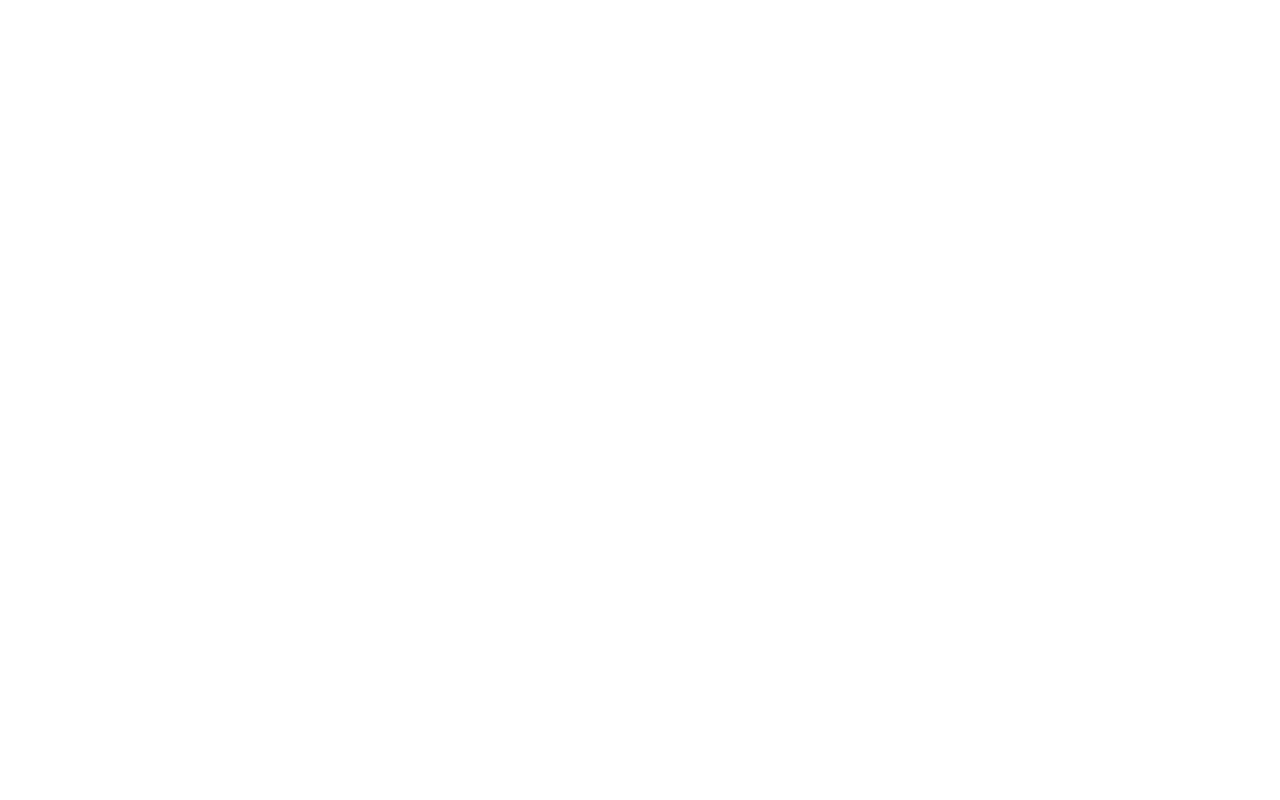
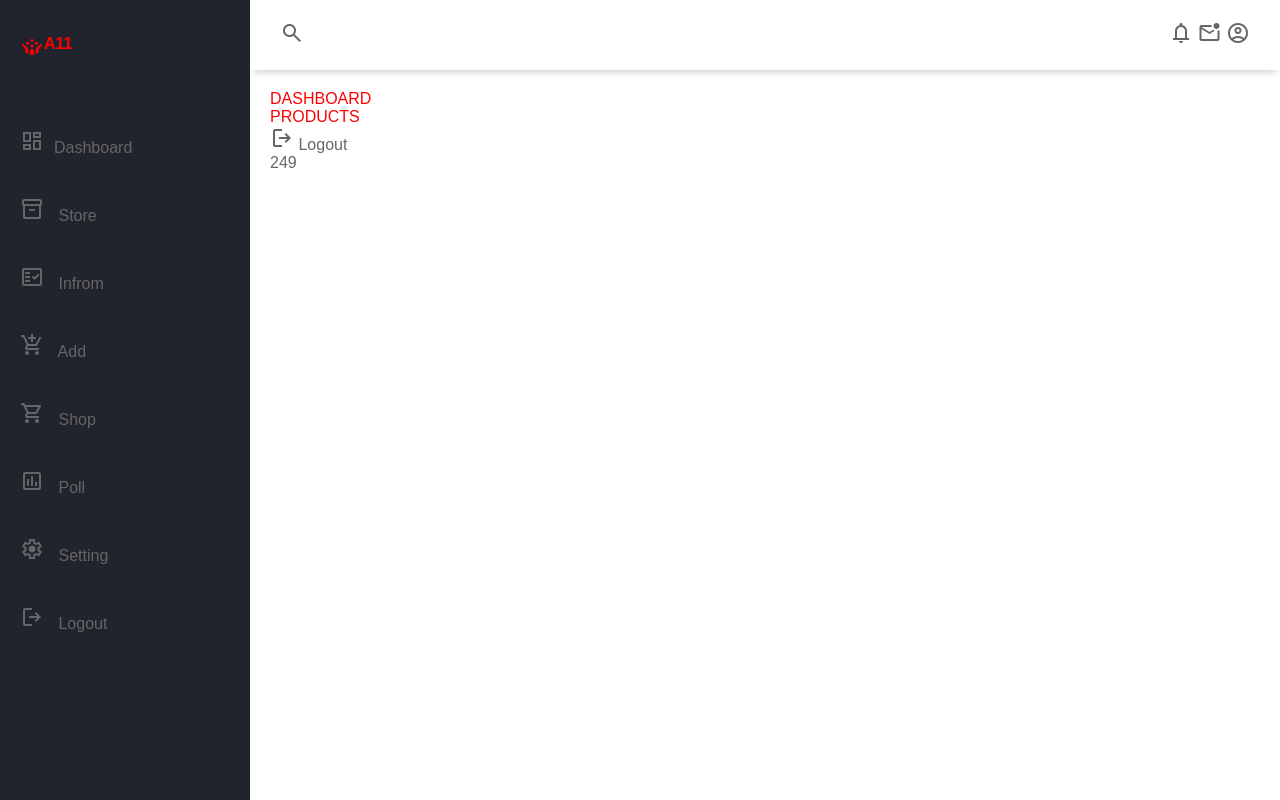
Before and after one commit to Sithu-Walar/admin-dashboard, a plain HTML site: page index.html in a window 1280 px wide. Drawn offline with nearby package versions, Linux system fonts and the light colour scheme.

Commit message:
second-commit

```diff
--- a/index.html
+++ b/index.html
@@ -3,11 +3,80 @@
 <head>
     <meta charset="UTF-8">
     <meta name="viewport" content="width=device-width, initial-scale=1.0">
-    <link rel="stylesheet" href="style.css">
+    <link rel="preconnect" href="https://fonts.googleapis.com">
+    <link rel="preconnect" href="https://fonts.gstatic.com" crossorigin>
+    <link rel="stylesheet" href="https://fonts.googleapis.com/css2?family=Material+Symbols+Outlined:opsz,wght,FILL,GRAD@24,400,0,0" />    <link rel="stylesheet" href="style.css">
     <title>Admin Dashboard</title>
 </head>
 <body>
+    <div class="grid-container">
+        <header class="header">
+            <div class="menu-icon">
+                <span class="material-symbols-outlined">menu</span>
+            </div>
+            <div class="header-left">
+                <span class="material-symbols-outlined">search</span>
+            </div>
+            <div class="header-right">
+                <span class="material-symbols-outlined">notifications</span>
+                <span class="material-symbols-outlined">mark_email_unread</span>
+                <span class="material-symbols-outlined">account_circle</span>
+            </div>
+        </header>
 
+        <aside id="side-bar">
+            <div class="sidebar-title">
+                <div class="sidebar-brand">
+                <span class="material-symbols-outlined">crowdsource</span> <p>A11</p>
+                </div>
+
+                <span class="material-symbols-outlined">close</span>
+
+
+            </div>
+            <div class="sidebar-list">
+                <li class="sidebar-list-item">
+                     <span class="material-symbols-outlined">Dashboard</span>Dashboard
+                </li>
+                <li class="sidebar-list-item">
+                    <span class="material-symbols-outlined">Inventory_2</span> Store
+               </li>
+               <li class="sidebar-list-item">
+                    <span class="material-symbols-outlined">fact_check</span> Infrom
+                </li>
+                <li class="sidebar-list-item">
+                    <span class="material-symbols-outlined">add_shopping_cart</span> Add
+               </li>
+               <li class="sidebar-list-item">
+                    <span class="material-symbols-outlined">shopping_cart</span> Shop
+                </li>
+                <li class="sidebar-list-item">
+                    <span class="material-symbols-outlined">poll</span> Poll
+               </li>
+               <li class="sidebar-list-item">
+                <span class="material-symbols-outlined">settings</span> Setting
+           </li>
+           <li class="sidebar-list-item">
+            <span class="material-symbols-outlined">Logout</span> Logout
+       </li>
+            </div>
+        </aside>
+
+        <main class="main-content">
+                <div class="main-title">
+                    <p class="font-weight-bold">DASHBOARD</p>
+                </div>
+
+                <div class="main-cards">
+                    <div class="card-inner">
+                        <p class="text-primary">PRODUCTS</p>
+                        <span class="material-symbols-outlined">Logout</span> Logout
+
+                    </div>
+                    <span class="text-primary font-weight-bold">249</span>
+                </div>
+        </main>
+    </div>
 </body>
 <script src="app.js"></script>
 </html>
--- a/style.css
+++ b/style.css
@@ -0,0 +1,113 @@
+*{
+    margin: 0;
+    padding: 0;
+    box-sizing: border-box;
+    /* background-color: hsl(223, 16%, 92%); */
+    color: #666666;
+
+    font-family: 'Montserrat', sans-serif;
+}
+
+.material-symbols-outlined {
+  font-variation-settings:
+  'FILL' 0,
+  'wght' 400,
+  'GRAD' 0,
+  'opsz' 24
+}
+.menu-icon{
+    display: none;
+}
+.material-icons-outlined {
+    background-color: none;
+    vertical-align: middle;
+    line-height: 1px;
+}
+.grid-container{
+    display:grid;
+    grid-template-columns: 250px 1fr 1fr 1fr;
+    grid-template-rows: 0.2fr 3fr;
+    grid-template-areas:
+    "sidebar header header header "
+    "sidebar content content content";
+    height: 100vh;
+
+}
+.header{
+    grid-area: header;
+    height: 70px;
+    background-color:#ffffff;
+    display: flex;
+    align-items: center;
+    justify-content: space-between;
+    padding: 0 30px 0 30px;
+    box-shadow: 0 6px 7px -4px rgba(0,0,0,0.2);
+
+
+}
+
+#side-bar{
+    grid-area: sidebar ;
+    height: 100%;
+    background-color: #21232d;
+    color: #9799ab;
+    overflow-y: auto;
+    transition: all 0.5s;
+    -webkit-transition: all 0.5s;
+}
+.sidebar-title{
+    display: flex;
+    justify-content: space-between;
+    align-items: center;
+    padding: 20px 20px 20px 20px;
+
+    margin-bottom: 30px;
+}
+.sidebar-brand{
+    display: flex;
+    margin-top: 15px;
+    font-size: 1rem ;
+    font-weight: 700;
+    color: #ff6363;
+
+}
+.sidebar-brand >span,p{
+    color: red;
+}
+.sidebar-title >span{
+    display: none;
+}
+.sidebar-list{
+    padding: 0;
+    margin-top: 15px;
+}
+.sidebar-list-item{
+    list-style: none;
+   padding: 20px 20px 20px 20px;
+
+}
+.sidebar-list-item > span{
+    /* padding: 10px 10px 0 0; */
+    margin-right: 10px;
+
+}
+.sidebar-list-item:hover{
+    background-color: rgba(255,255,255,0.2);
+
+    cursor: pointer;
+    color: white;
+}
+.sidebar-list-item:hover span{
+    color: white;
+}
+
+.sidebar-responsive {
+    display: inline !important;
+    position: absolute;
+}
+.main-content{
+    grid-area: content;
+    overflow-y: auto;
+    padding: 20px 20px;
+    /* background-color: rgb(237, 196, 142); */
+}
```
